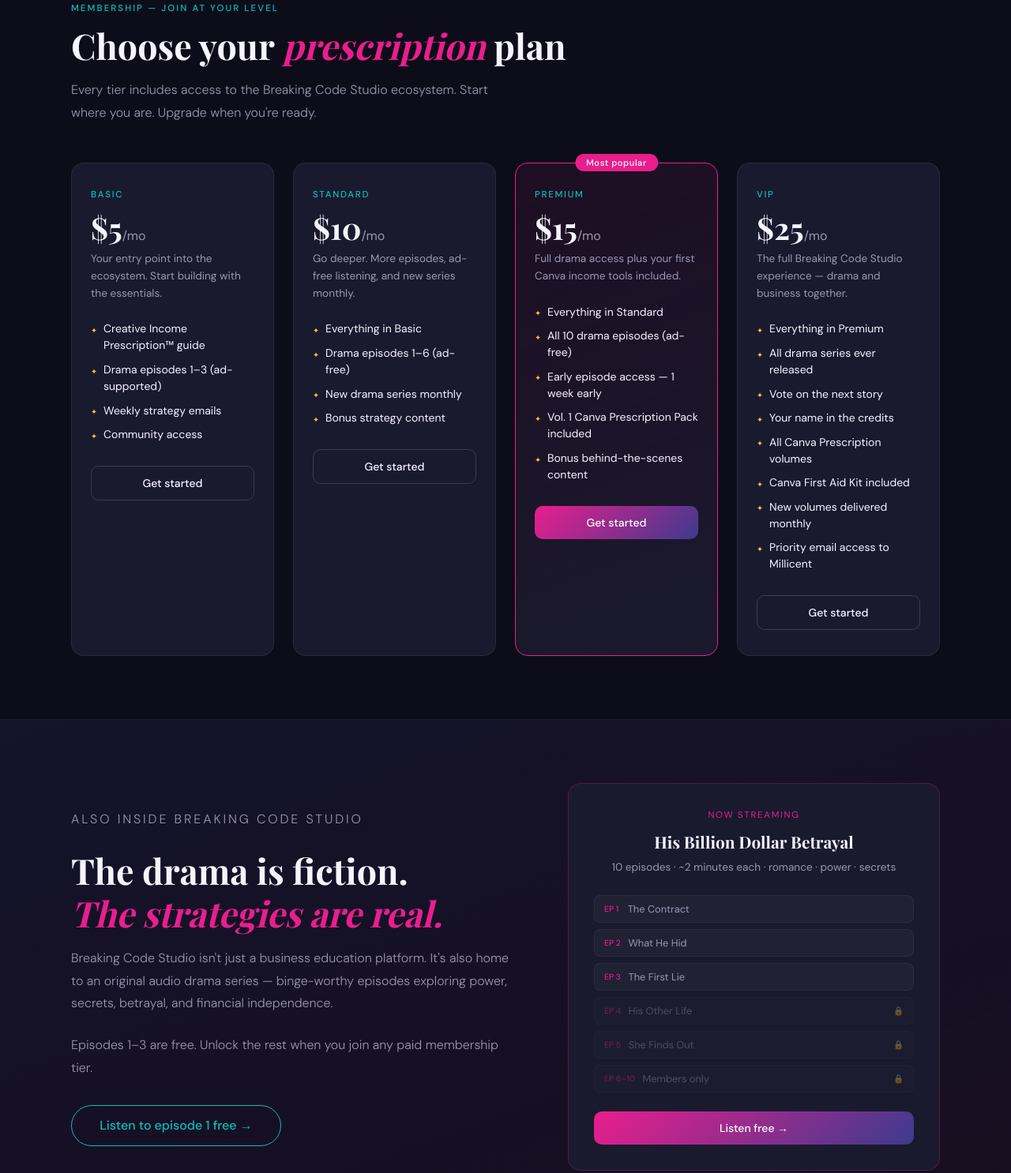
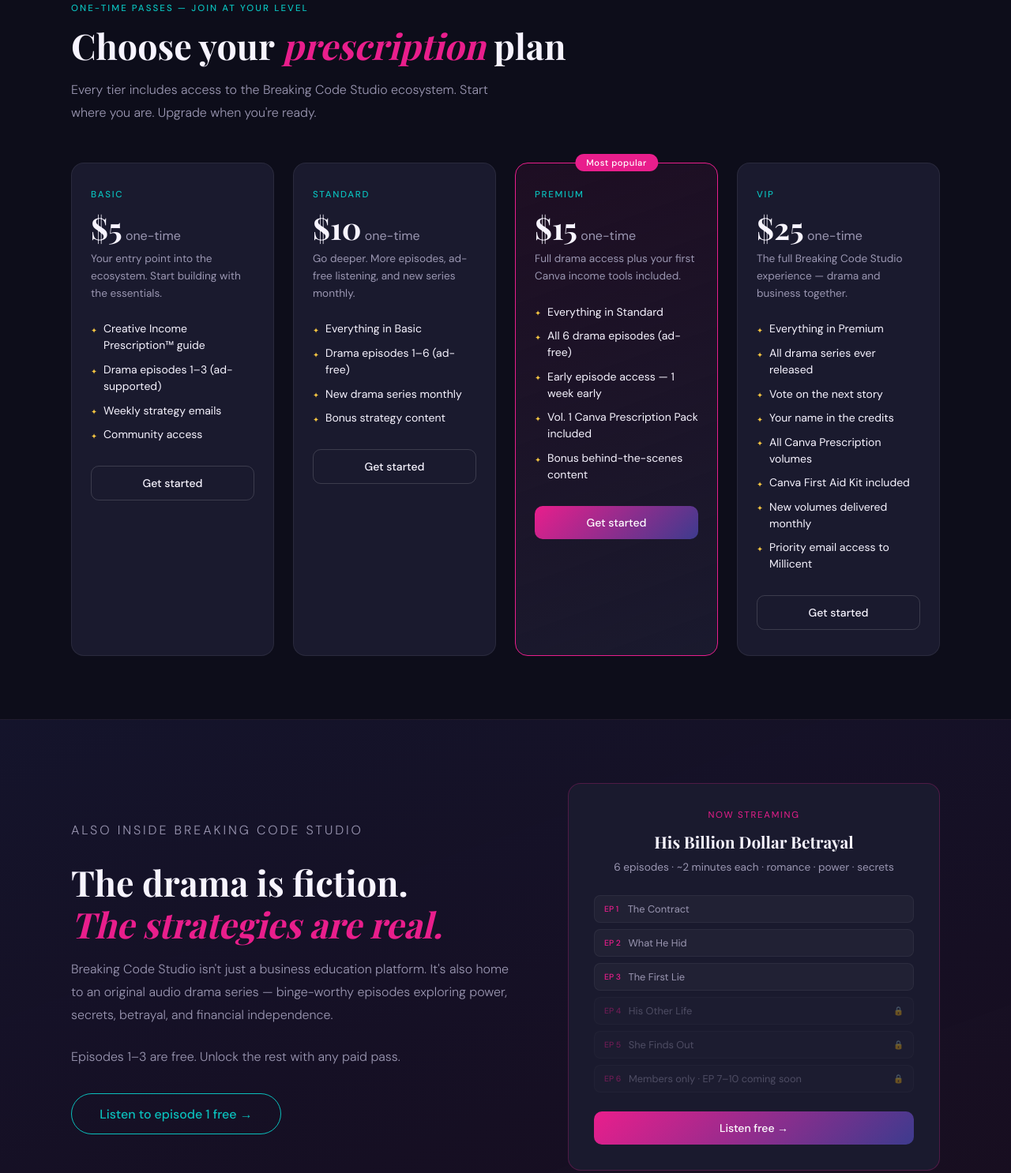
Before and after one commit to brownunitedservices-cmd/breaking-code-studio, a plain HTML site: page index.html in a window 1280 px wide. Shown: the part 1625-3111 px from the top of the page at 79% size. Drawn offline with nearby package versions, Linux system fonts and the light colour scheme; a web font is replaced by a local one.

Commit message:
Fix pricing to one-time and episode counts to 6 live episodes

```diff
--- a/index.html
+++ b/index.html
@@ -663,7 +663,7 @@
 <!-- MEMBERSHIP TIERS -->
 <section id="tiers">
   <div class="container">
-    <p class="section-label">Membership — join at your level</p>
+    <p class="section-label">One-time passes — join at your level</p>
     <h2 class="section-title">Choose your <em>prescription</em> plan</h2>
     <p style="color:var(--muted);max-width:560px;line-height:1.8;font-weight:300;font-size:1rem;">
       Every tier includes access to the Breaking Code Studio ecosystem.
@@ -674,7 +674,7 @@
       <!-- BASIC -->
       <div class="tier-card">
         <p class="tier-name">Basic</p>
-        <div class="tier-price">$5<span>/mo</span></div>
+        <div class="tier-price">$5<span> one-time</span></div>
         <p class="tier-desc">Your entry point into the ecosystem. Start building with the essentials.</p>
         <ul class="tier-perks">
           <li>Creative Income Prescription™ guide</li>
@@ -688,7 +688,7 @@
       <!-- STANDARD -->
       <div class="tier-card">
         <p class="tier-name">Standard</p>
-        <div class="tier-price">$10<span>/mo</span></div>
+        <div class="tier-price">$10<span> one-time</span></div>
         <p class="tier-desc">Go deeper. More episodes, ad-free listening, and new series monthly.</p>
         <ul class="tier-perks">
           <li>Everything in Basic</li>
@@ -703,11 +703,11 @@
       <div class="tier-card featured">
         <div class="tier-featured-badge">Most popular</div>
         <p class="tier-name">Premium</p>
-        <div class="tier-price">$15<span>/mo</span></div>
+        <div class="tier-price">$15<span> one-time</span></div>
         <p class="tier-desc">Full drama access plus your first Canva income tools included.</p>
         <ul class="tier-perks">
           <li>Everything in Standard</li>
-          <li>All 10 drama episodes (ad-free)</li>
+          <li>All 6 drama episodes (ad-free)</li>
           <li>Early episode access — 1 week early</li>
           <li>Vol. 1 Canva Prescription Pack included</li>
           <li>Bonus behind-the-scenes content</li>
@@ -718,7 +718,7 @@
       <!-- VIP -->
       <div class="tier-card">
         <p class="tier-name">VIP</p>
-        <div class="tier-price">$25<span>/mo</span></div>
+        <div class="tier-price">$25<span> one-time</span></div>
         <p class="tier-desc">The full Breaking Code Studio experience — drama and business together.</p>
         <ul class="tier-perks">
           <li>Everything in Premium</li>
@@ -750,8 +750,8 @@
           episodes exploring power, secrets, betrayal, and financial independence.
         </p>
         <p>
-          Episodes 1–3 are free. Unlock the rest when you join any
-          paid membership tier.
+          Episodes 1–3 are free. Unlock the rest with any paid pass.
+
         </p>
         <a href="https://brownunitedservices-cmd.github.io/drama-site/" class="btn-secondary" style="display:inline-block;margin-top:0.5rem;">
           Listen to episode 1 free →
@@ -760,14 +760,14 @@
       <div class="drama-card">
         <p class="drama-card-label">Now streaming</p>
         <h3 class="drama-card-title">His Billion Dollar Betrayal</h3>
-        <p class="drama-card-sub">10 episodes · ~2 minutes each · romance · power · secrets</p>
+        <p class="drama-card-sub">6 episodes · ~2 minutes each · romance · power · secrets</p>
         <div class="drama-episodes">
           <div class="drama-ep"><span class="drama-ep-num">EP 1</span> The Contract</div>
           <div class="drama-ep"><span class="drama-ep-num">EP 2</span> What He Hid</div>
           <div class="drama-ep"><span class="drama-ep-num">EP 3</span> The First Lie</div>
           <div class="drama-ep locked"><span class="drama-ep-num">EP 4</span> His Other Life</div>
           <div class="drama-ep locked"><span class="drama-ep-num">EP 5</span> She Finds Out</div>
-          <div class="drama-ep locked"><span class="drama-ep-num">EP 6–10</span> Members only</div>
+          <div class="drama-ep locked"><span class="drama-ep-num">EP 6</span> Members only · EP 7–10 coming soon</div>
         </div>
         <a href="https://brownunitedservices-cmd.github.io/drama-site/" class="tier-btn tier-btn-primary">
           Listen free →
```
